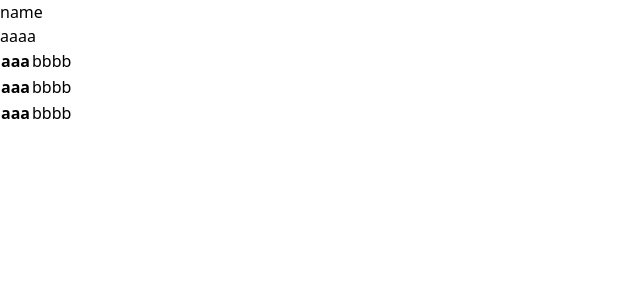
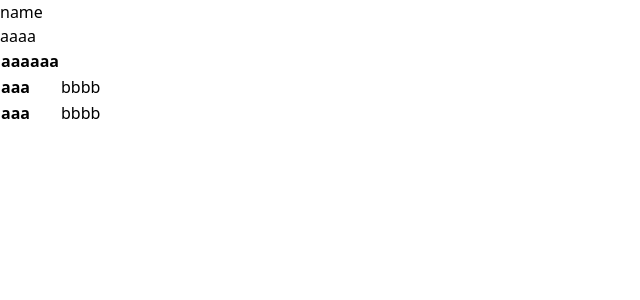
Before and after one commit to Ryuki-4648/oshi-list, a React (Create React App) app in the folder oshi/: page /members in a window 1280 px wide. Shown: the top 300 px of the page, without its empty margins (0-640 px from the left). Built offline with nearby package versions, Linux system fonts and the light colour scheme.

Commit message:
Tr,Thをコンポーネントとして作成

```diff
--- a/oshi/src/components/features/member/memberList/MemberListPresenter.tsx
+++ b/oshi/src/components/features/member/memberList/MemberListPresenter.tsx
@@ -1,4 +1,7 @@
 // Presenter：ビジネスロジックを記載しない。描画を担うコンポーネント。
+
+import { Th } from "../../../ui/table/Th";
+import { Tr } from "../../../ui/table/Tr";
 
 export function MemberListPresenter() {
   return (
@@ -10,19 +13,18 @@ export function MemberListPresenter() {
           <table>
             <thead>
               <tr>
-                <th>aaa</th>
-                <td>bbbb</td>
+                <Th>aaaaaa</Th>
               </tr>
             </thead>
             <tbody>
-              <tr>
+              <Tr>
                 <th>aaa</th>
                 <td>bbbb</td>
-              </tr>
-              <tr>
+              </Tr>
+              <Tr>
                 <th>aaa</th>
                 <td>bbbb</td>
-              </tr>
+              </Tr>
             </tbody>
           </table>
         </div>
--- a/oshi/src/components/ui/table/Th.tsx
+++ b/oshi/src/components/ui/table/Th.tsx
@@ -4,5 +4,5 @@ type Props = {
 };
 
 export function Th({ className, children }: Props) {
-  return <th className={`selection:${className} py-2`}></th>;
+  return <th className={`selection:${className} py-2`}>{children}</th>;
 }
--- /dev/null
+++ b/oshi/src/components/ui/table/Tr.tsx
@@ -0,0 +1,8 @@
+type Props = {
+  className?: string;
+  children?: React.ReactNode;
+};
+
+export function Tr({ className, children }: Props) {
+  return <tr className={`selection:${className} py-2`}>{children}</tr>;
+}
```
